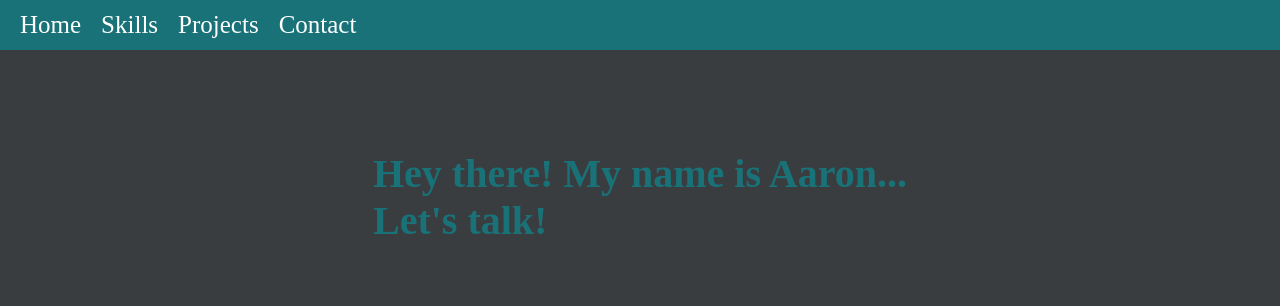
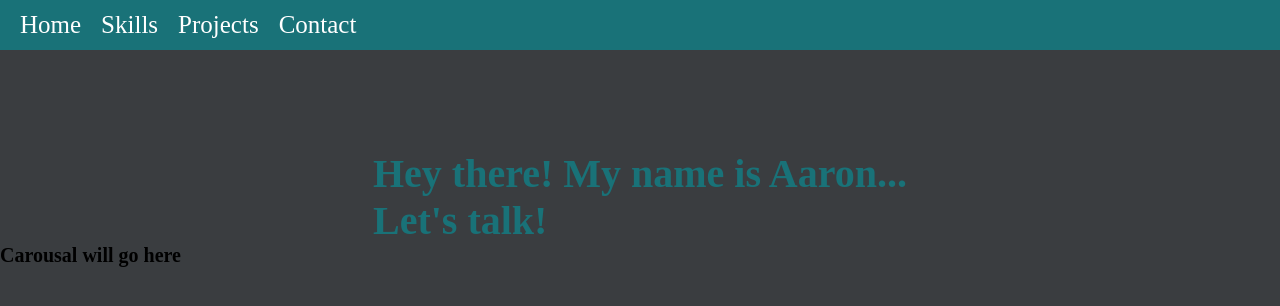
Before and after one commit to Hail91/dev-portfolio, a React (Create React App) app: page / in a window 1280 px wide. Shown: the top 306 px of the page. Built offline with nearby package versions, Linux system fonts and the light colour scheme.

Commit message:
begun to setup carousal

```diff
--- a/package.json
+++ b/package.json
@@ -9,7 +9,8 @@
     "react-router": "^5.1.2",
     "react-router-dom": "^5.1.2",
     "react-scripts": "3.4.1",
-    "react-spring": "^8.0.27"
+    "react-spring": "^8.0.27",
+    "react-spring-3d-carousel": "^1.2.0"
   },
   "scripts": {
     "dev": "BROWSER=none react-scripts start",
--- a/src/App.js
+++ b/src/App.js
@@ -2,12 +2,14 @@ import React from "react";
 import "./App.css";
 import NavBar from "./components/NavBar.jsx";
 import Header from "./components/Header.jsx";
+import Skills from "./components/Skills.jsx";
 
 function App() {
   return (
     <div>
       <NavBar />
       <Header />
+      <Skills />
     </div>
   );
 }
--- /dev/null
+++ b/src/components/Skills.jsx
@@ -0,0 +1,18 @@
+import React, { useState } from "react";
+import Carousel from "react-spring-3d-carousel";
+import { config } from "react-spring";
+
+const Skills = () => {
+  const [configuration, setConfiguration] = useState({
+    config: config.gentle,
+  });
+
+  const skillsSlide = [];
+  return (
+    <div>
+      <h1>Carousal will go here</h1>
+    </div>
+  );
+};
+
+export default Skills;
```
Also changed, not shown: 1 other file (tests, documents, lock files or other folders).
